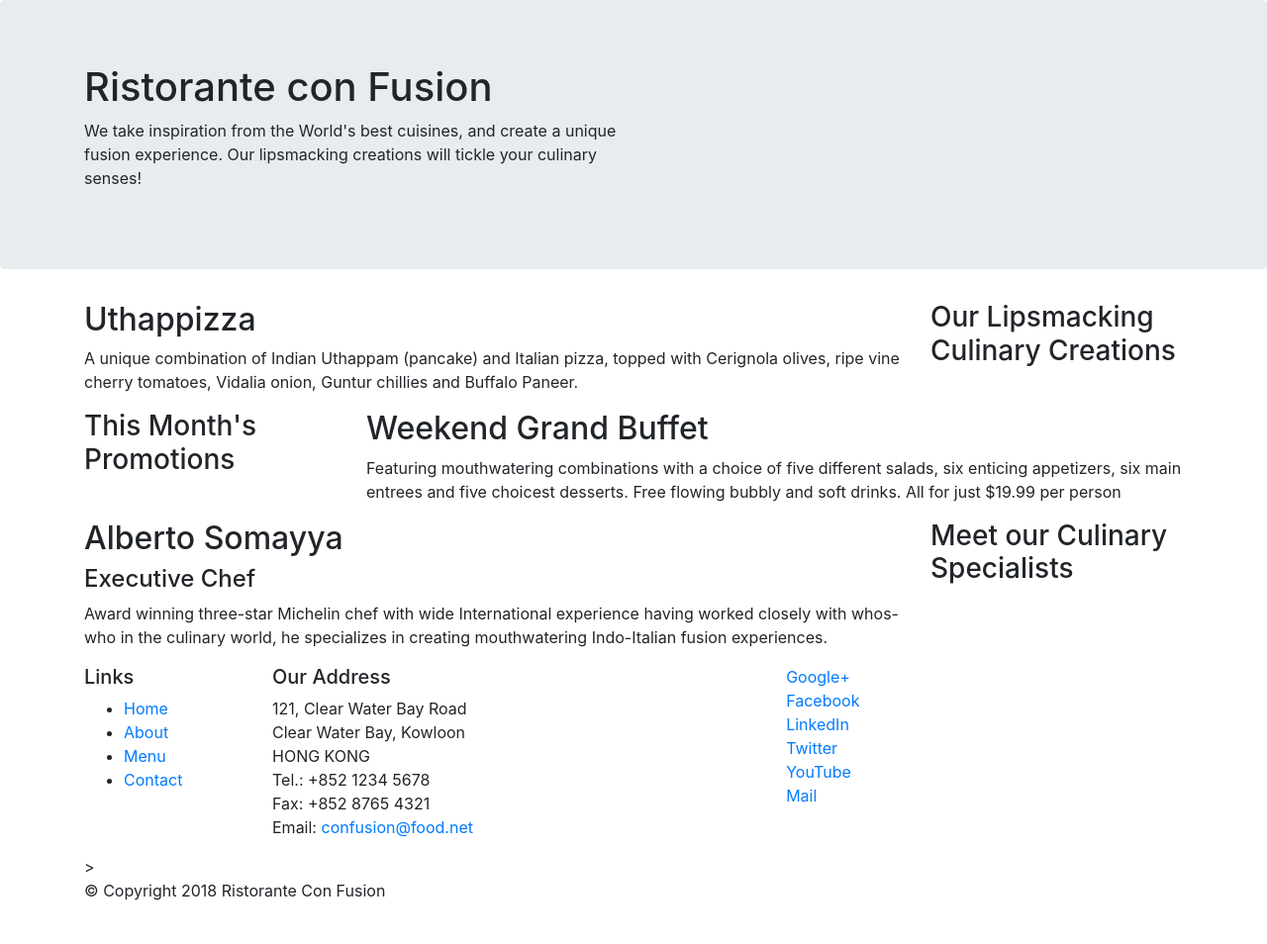
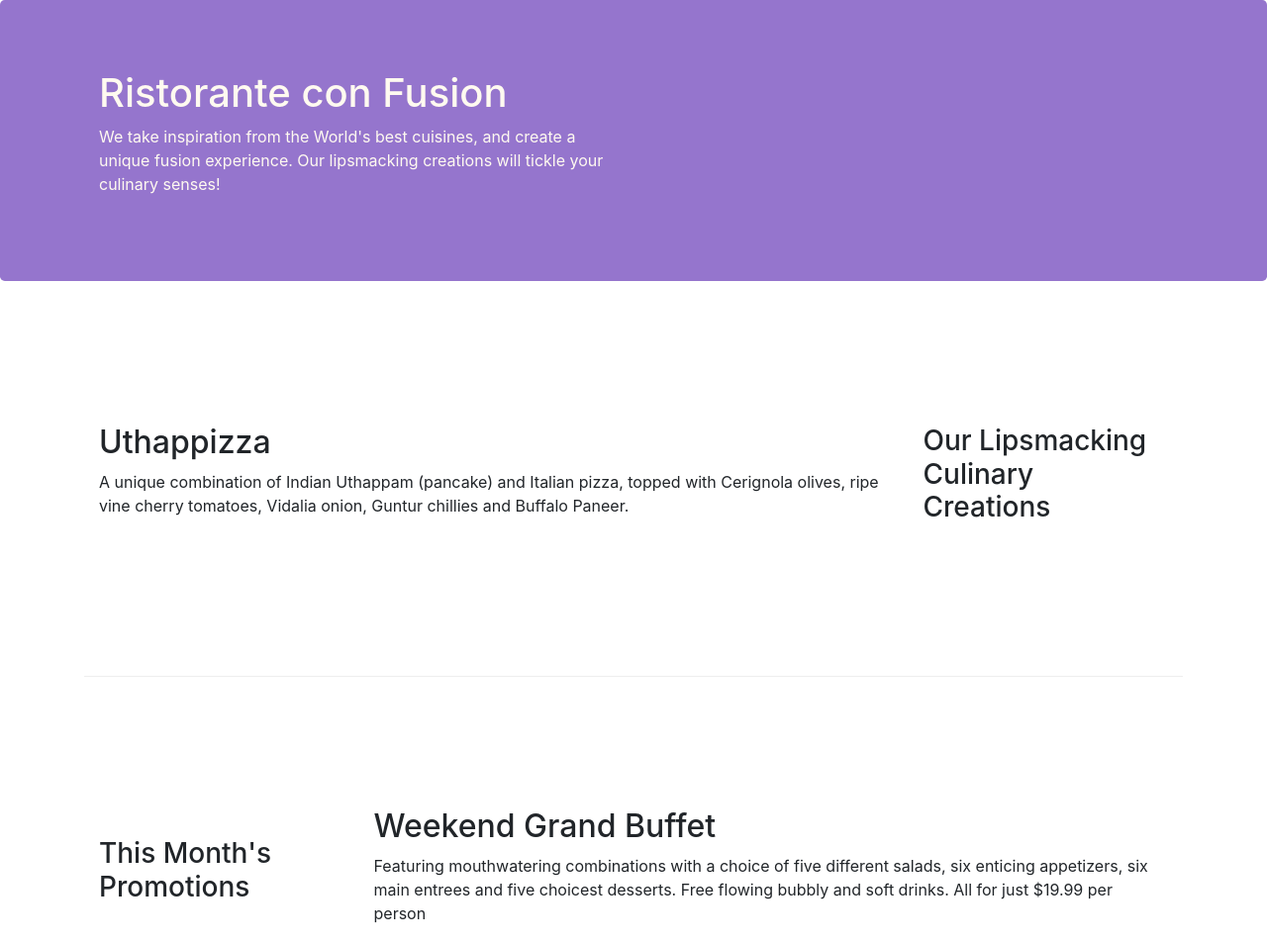
Before and after one commit to acarnicer/conFusion, a website: page index.html in a window 1280 px wide. Shown: the top 954 px of the page at 99% size. Before the commit the page ends 928 px from the top, so only its background shows below. Drawn offline with nearby package versions, Linux system fonts and the light colour scheme.

Commit message:
Bootstrap Grid Part 2

```diff
--- /dev/null
+++ b/css/styles.css
@@ -0,0 +1,30 @@
+.row-header{
+    margin:0px auto;
+    padding:0px;
+}
+
+.row-content {
+    margin:0px auto;
+    padding: 50px 0px 50px 0px;
+    border-bottom: 1px ridge;
+    min-height:400px;
+}
+
+.footer{
+    background-color: #D1C4E9;
+    margin:0px auto;
+    padding: 20px 0px 20px 0px;
+}
+
+.jumbotron {
+    padding:70px 30px 70px 30px;
+    margin:0px auto;
+    background: #9575CD ;
+    color:floralwhite;
+}
+
+address{
+    font-size:80%;
+    margin:0px;
+    color:#0f0f0f;
+}
--- a/index.html
+++ b/index.html
@@ -9,6 +9,7 @@
 
       <!-- Bootstrap CSS -->
       <link rel="stylesheet" href="node_modules/bootstrap/dist/css/bootstrap.min.css">
+      <link href="css/styles.css" rel="stylesheet">
     <title>Ristorante Con Fusion</title>
 </head>
 
@@ -16,7 +17,7 @@
 
     <header class="jumbotron">
         <div class="container">
-            <div class="row">
+            <div class="row row-header">
                 <div class="col-12 col-sm-6">
                     <h1>Ristorante con Fusion</h1>
                     <p>We take inspiration from the World's best cuisines, and create a unique fusion experience. Our lipsmacking creations will tickle your culinary senses!</p>
@@ -28,7 +29,7 @@
     </header>
 
     <div class="container">
-        <div class="row">
+        <div class="row row-content align-items-center">
             <div class="col-12 col-sm-4 col-md-3 order-sm-last">
                 <h3>Our Lipsmacking Culinary Creations</h3>
             </div>
@@ -39,7 +40,7 @@
         </div>
 
 
-        <div class="row">
+        <div class="row row-content align-items-center">
             <div class="col-12 col-sm-4 col-md-3">
                 <h3>This Month's Promotions</h3>
             </div>
@@ -49,7 +50,7 @@
             </div>
         </div>
 
-        <div class="row">
+        <div class="row row-content align-items-center">
             <div class="col-12 col-sm-4 col-md-3 order-sm-last">
                 <h3>Meet our Culinary Specialists</h3>
             </div>
@@ -61,12 +62,12 @@
         </div>
     </div>
 
-    <footer>
+    <footer class="footer">
         <div class="container">
             <div class="row">
                 <div class="col-4 col-sm-2">
                     <h5>Links</h5>
-                    <ul>
+                    <ul class="list-unstyled">
                         <li><a href="#">Home</a></li>
                         <li><a href="#">About</a></li>
                         <li><a href="#">Menu</a></li>
@@ -84,8 +85,8 @@
 		              Email: <a href="mailto:confusion@food.net">confusion@food.net</a>
 		           </address>
                 </div>
-                <div class="col-12 col-sm-4">
-                    <div class="col-4 offset-1 col-sm-2">
+                <div class="col-12 col-sm-4 align-self-center">
+                    <div class="text-center">
                         <a href="http://google.com/+">Google+</a>
                         <a href="http://www.facebook.com/profile.php?id=">Facebook</a>
                         <a href="http://www.linkedin.com/in/">LinkedIn</a>
@@ -95,8 +96,8 @@
                     </div>
                 </div>
            </div>
-           <div class="row">
-                <div class="col-auto">>
+           <div class="row justify-content-center">
+                <div class="col-auto">
                     <p>© Copyright 2018 Ristorante Con Fusion</p>
                 </div>
            </div>
```
